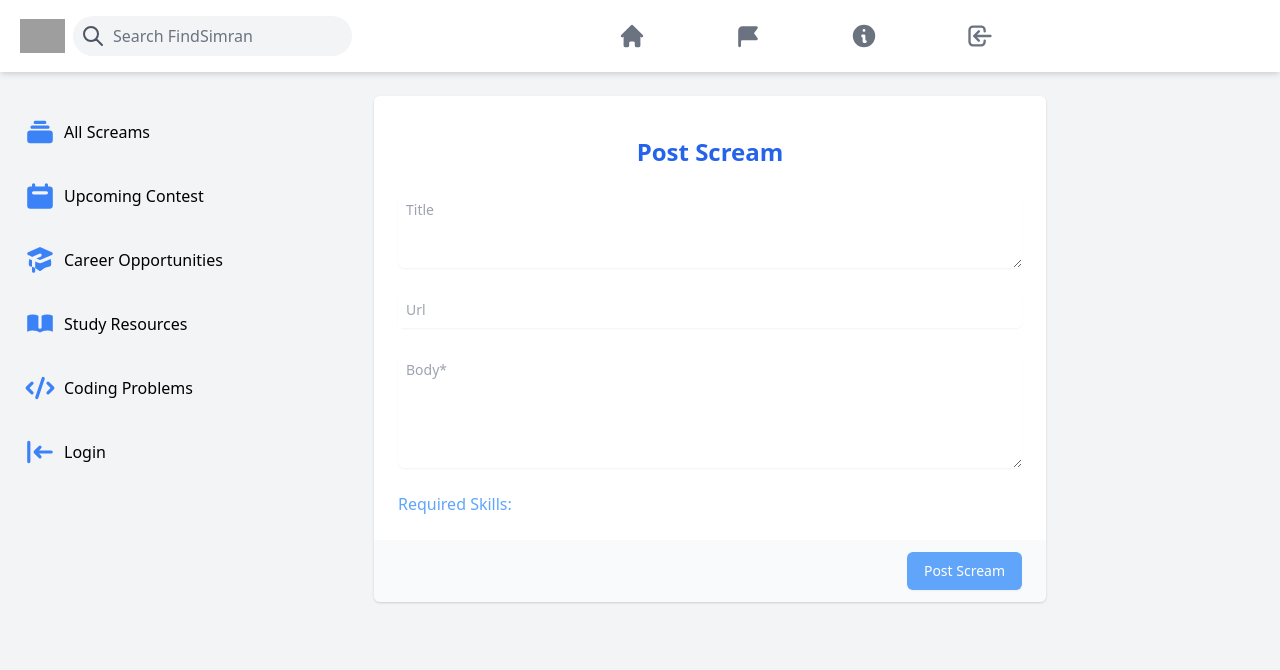
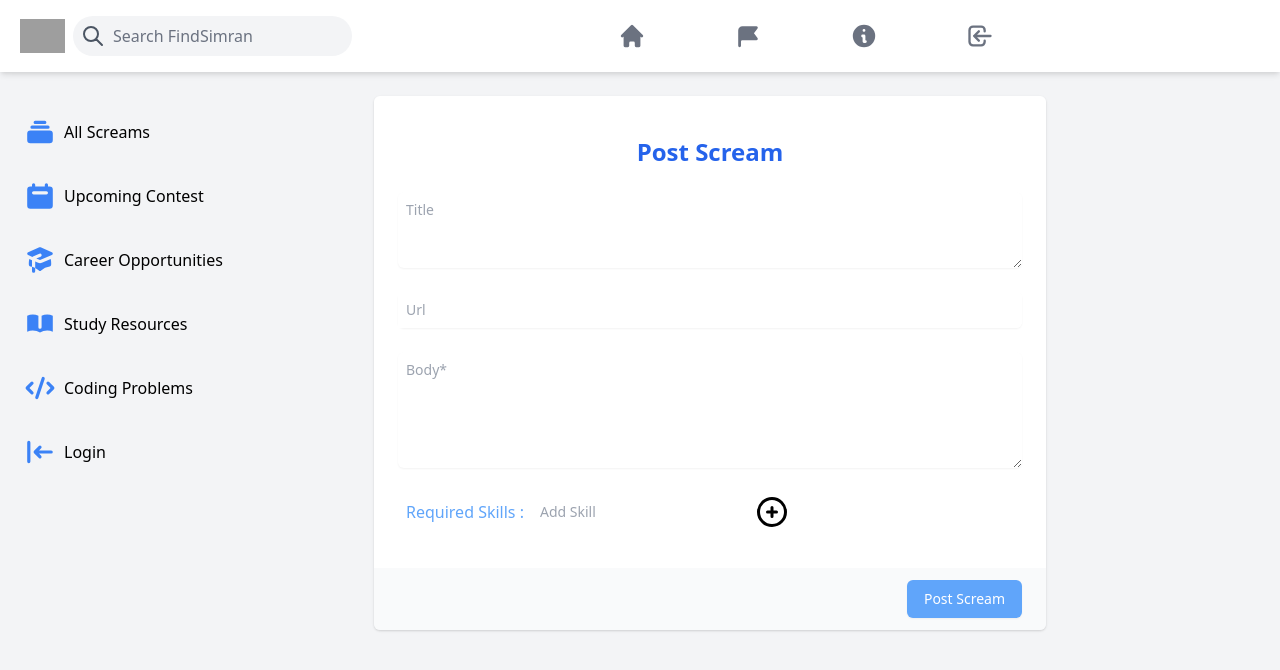
Before and after one commit to prajalpatidar06/frontend_FindSimran, a React (Create React App) app: page /postScream in a window 1280 px wide. Shown: the top 670 px of the page. Built offline with nearby package versions, Linux system fonts and the light colour scheme; grey boxes are pictures that could not be loaded.

Commit message:
fix bugs

```diff
--- a/src/components/PostScream.js
+++ b/src/components/PostScream.js
@@ -2,6 +2,8 @@ import React, { Component } from "react";
 import PropTypes from "prop-types";
 import { connect } from "react-redux";
 import { postScream } from "../redux/actions/dataAction";
+import { XCircleIcon } from "@heroicons/react/solid";
+import { PlusCircleIcon } from "@heroicons/react/outline";
 
 export class PostScream extends Component {
   constructor() {
@@ -13,11 +15,12 @@ export class PostScream extends Component {
       requiredSkills: [],
       errors: {},
     };
+    this.inputSkill = React.createRef();
   }
 
   componentWillReceiveProps(nextProps) {
     if (nextProps.UI.errors) {
-      this.state({ errors: nextProps.UI.errors });
+      this.setState({ errors: nextProps.UI.errors });
     }
   }
 
@@ -29,7 +32,7 @@ export class PostScream extends Component {
         url: this.state.url,
         requiredSkills: this.state.requiredSkills,
       };
-    this.props.postScream(ScreamData, this.props.history);
+      this.props.postScream(ScreamData , this.props.history);
   };
 
   handleChange = (event) => {
@@ -38,9 +41,30 @@ export class PostScream extends Component {
     });
   };
 
+  handleAddIntoRequiredSkill = () => {
+    if (this.inputSkill.current.value !== "") {
+      this.setState({
+        requiredSkills: [
+          ...this.state.requiredSkills,
+          this.inputSkill.current.value,
+        ],
+      });
+    }
+    this.inputSkill.current.value = "";
+  };
+
+  handleRemoveFromRequiredSkill = (skill) => {
+    let filteredArray = this.state.requiredSkills.filter(
+      (item) => item !== skill.skill
+    );
+    this.setState({ requiredSkills: filteredArray });
+  };
+
   render() {
     const { errors } = this.state;
-    const { UI: {loading}} = this.props
+    const {
+      UI: { loading },
+    } = this.props;
     return (
       <div>
         <div className="mt-5 md:mt-0 md:col-span-2">
@@ -82,8 +106,7 @@ export class PostScream extends Component {
                     name="body"
                     rows="5"
                     className={`shadow-sm p-2 focus:ring-blue-500 focus:border-blue-500 mt-1 block w-full sm:text-sm border-blue-300 rounded-md ${
-                      errors.body ? "border-red-500" : true
-                    } `}
+                      errors.body && "border-red-500"} `}
                     placeholder="Body*"
                     onChange={this.handleChange}
                     value={this.state.body}
@@ -94,7 +117,36 @@ export class PostScream extends Component {
                 </div>
 
                 <div className="mt-4">
-                  <span className="text-blue-400">Required Skills: </span>
+                  <div className="sm:flex">
+                    <p className="text-blue-400 p-2">Required Skills :</p>
+                    <div className="flex items-center">
+                      <input
+                        title="Add Skill"
+                        type="text"
+                        name="skill"
+                        className="focus:ring-blue-500 p-2 focus:border-blue-500 flex-1 block w-full rounded-none rounded-r-md sm:text-sm border-blue-300"
+                        placeholder="Add Skill"
+                        ref={this.inputSkill}
+                      />
+                      <PlusCircleIcon
+                        className= "mx-1 h-9 w-9 cursor-pointer hover:text-blue-500"
+                        onClick={() => this.handleAddIntoRequiredSkill()}
+                      />
+                    </div>
+                  </div>
+                  <div className="flex mt-3">
+                    {this.state.requiredSkills.map((skill) => (
+                      <span className="border-2 border-blue-300 flex m-1 py-1 px-2 items-center rounded-2xl">
+                        {skill}
+                        <XCircleIcon
+                          className="h-6 w-6 items-center cursor-pointer hover:text-red-600"
+                          onClick={() =>
+                            this.handleRemoveFromRequiredSkill({ skill })
+                          }
+                        />
+                      </span>
+                    ))}
+                  </div>
                 </div>
               </div>
 
@@ -121,7 +173,6 @@ export class PostScream extends Component {
 
 PostScream.propTypes = {
   postScream: PropTypes.func.isRequired,
-  clearErrors: PropTypes.object.isRequired,
   UI: PropTypes.object.isRequired,
 };
 
--- a/src/redux/actions/dataAction.js
+++ b/src/redux/actions/dataAction.js
@@ -27,7 +27,8 @@ export const postScream = (newScream , history) => (dispatch) =>{
                 type:POST_SCREAM,
                 payload: res.data
             })
-            dispatch(clearErrors)
+            dispatch(clearErrors())
+            history.push("/")
         })
         .catch(err =>{
             dispatch({
@@ -35,7 +36,6 @@ export const postScream = (newScream , history) => (dispatch) =>{
                 payload: err.response.data
             })
         })
-        history.push("/")
 }
 
 export const voteScream = (screamId , voteData) => (dispatch) =>{
--- a/src/redux/actions/userAction.js
+++ b/src/redux/actions/userAction.js
@@ -3,8 +3,8 @@ import {
   SET_ERRORS,
   CLEAR_ERRORS,
   LOADING_UI,
+  LOADING_USER,
   SET_UNAUTHENTICATED,
-  LODING_USER,
 } from "../types";
 
 import axios from "axios";
@@ -61,7 +61,7 @@ export const logoutUser = () => (dispatch) => {
 };
 
 export const getUserData = () => (dispatch) => {
-  dispatch({ type: LODING_USER });
+  dispatch({ type: LOADING_USER });
   axios
     .get("/user")
     .then((res) => {
--- a/src/redux/reducers/dataReducer.js
+++ b/src/redux/reducers/dataReducer.js
@@ -1,8 +1,7 @@
-import {SET_SCREAMS , VOTE_SCREAM , LOADING_DATA, SET_SCREAM, POST_SCREAM} from '../types'
+import {SET_SCREAMS , LOADING_DATA, POST_SCREAM, DELETE_SCREAM} from '../types'
 
 const initialState = {
     screams: [],
-    scream: {},
     loading: false
 }
 
@@ -19,15 +18,19 @@ export default function ChangeState (state= initialState , action) {
                 screams: action.payload,
                 loading: false
             }
-        case SET_SCREAM:
-            return{
-                ...state,
-                scream:action.payload
-            }
         case POST_SCREAM:
             return {
                 ...state,
-                screams:[action.payload , ...state.screams]
+                screams:[action.payload , ...state.screams],
+                loading:false
+            }
+        case DELETE_SCREAM:
+                let index = state.screams.findIndex(
+                    (scream => scream.screamId === action.payload)
+                )
+                state.screams.splice(index , 1)
+            return {
+                ...state
             }
         default:
             return state
--- a/src/redux/reducers/userReducer.js
+++ b/src/redux/reducers/userReducer.js
@@ -1,4 +1,4 @@
-import { SET_USER, SET_AUTHENTICATED, SET_UNAUTHENTICATED , LODING_USER } from "../types";
+import { SET_USER, SET_AUTHENTICATED, SET_UNAUTHENTICATED , LOADING_USER } from "../types";
 
 const initialState = {
     authenticated: false,
@@ -22,7 +22,7 @@ function ChangeState(state = initialState , action){
                 loading:false,
                 ...action.payload
             }
-        case LODING_USER:
+        case LOADING_USER:
             return {
                 ...state,
                 loading:true
--- a/src/redux/types.js
+++ b/src/redux/types.js
@@ -2,18 +2,17 @@
 export const SET_AUTHENTICATED = 'SET_AUTHENTICATED'
 export const SET_UNAUTHENTICATED = 'SET_UNAUTHENTICATED'
 export const SET_USER = 'SET_USER'
-export const LODING_USER = 'LODING_USER'
-
+export const LOADING_USER = 'LOADING_USER';
+export const MARK_NOTIFICATIONS_READ = 'MARK_NOTIFICATIONS_READ';
 // ui reducer types
 export const SET_ERRORS = 'SET_ERRORS';
 export const LOADING_UI = 'LOADING_UI';
 export const CLEAR_ERRORS = 'CLEAR_ERRORS';
-export const LOADING_DATA = 'LOADING_DATA';
 export const STOP_LOADING_UI = 'STOP_LOADING_UI';
 
 // Data reducer types
+export const LOADING_DATA = 'LOADING_DATA';
 export const SET_SCREAMS = 'SET_SCREAMS';
-export const SET_SCREAM = 'SET_SCREAM';
 export const VOTE_SCREAM = 'VOTE_SCREAM';
 export const DELETE_SCREAM = 'DELETE_SCREAM';
 export const POST_SCREAM = 'POST_SCREAM';
```
Lines whose indentation alone changed are shown as unchanged.
